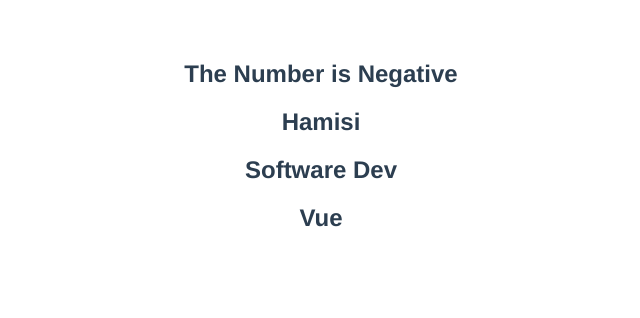
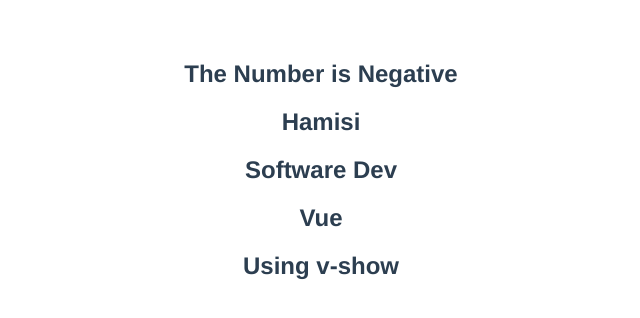
Before and after one commit to hamsoace/HamsoVue, a Vue app: page / in a window 1280 px wide. Shown: the top 318 px of the page, without its empty margins (319-959 px from the left). Built offline with nearby package versions, Linux system fonts and the light colour scheme.

Commit message:
conditional rendering #2

```diff
--- a/src/App.vue
+++ b/src/App.vue
@@ -4,11 +4,13 @@
   <h2 v-else-if="num > 0">The Number is Positive</h2>
   <h2 v-else>Not a Number</h2>
 
-  <div v-if="display">
+  <template v-if="display">
     <h2>Hamisi</h2>
     <h2>Software Dev</h2>
     <h2>Vue</h2>
-  </div>
+  </template>
+
+  <h2 v-show="showElement">Using v-show</h2>
 
 </template>
 
@@ -21,6 +23,7 @@
     return{
       num: -10,
       display: true,
+      showElement: true,
     }
   }
 
```
